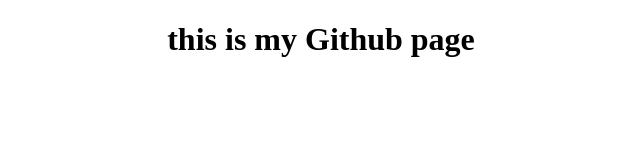
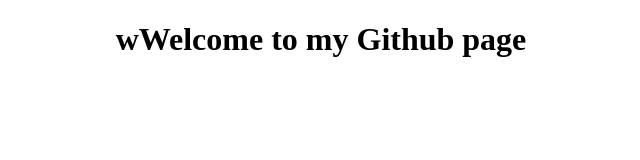
Before and after one commit to toktamkhademi/toktamkhademi.github.io, a plain HTML site: page index.html in a window 1280 px wide. Shown: the whole page, without its empty margins (319-959 px from the left). Drawn offline with Linux system fonts and the light colour scheme.

Commit message:
Edit Text

```diff
--- a/index.html
+++ b/index.html
@@ -8,5 +8,5 @@
     </style>
 </head>
 <body>
-  <h1> this is my Github page</h1>
+  <h1> wWelcome to my Github page</h1>
 </body>
```
